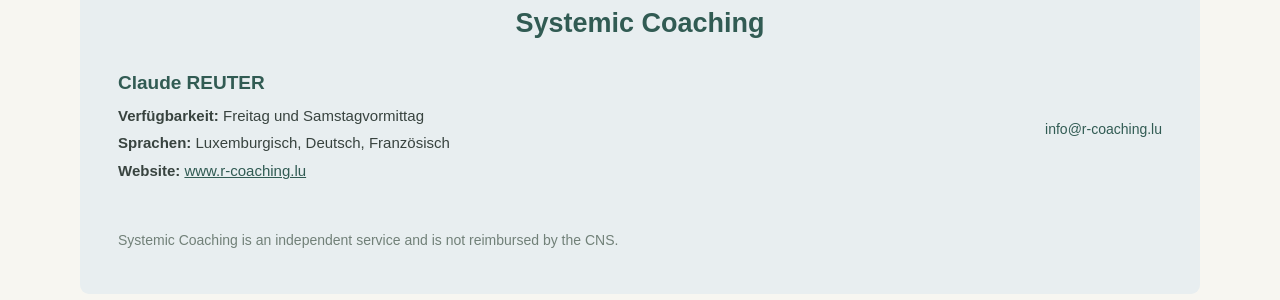
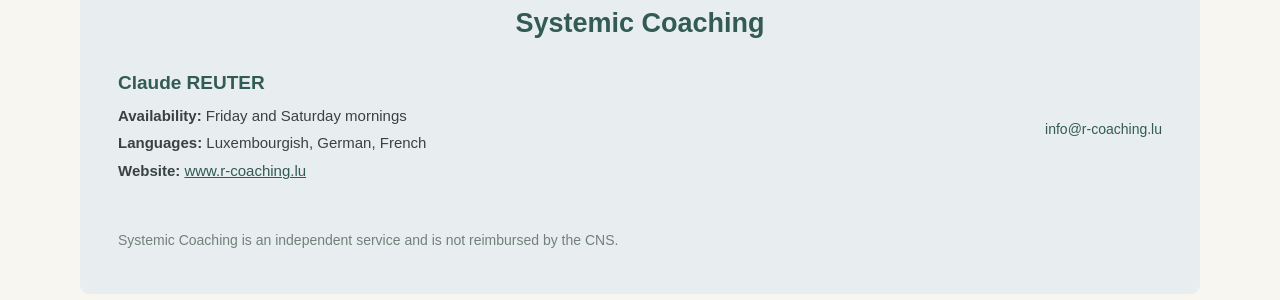
Before and after one commit to bjoernbrightside/praxis-schwebsange, a Jekyll site: the page built from en/index.md, in a window 1280 px wide and 900 px high, scrolled down 1600 px. Shown: the part 153-453 px from the top of the window. Built offline with Jekyll 4.4.1, drawn with Linux system fonts in a browser that asks for light colours.

Commit message:
Update index.md

```diff
--- a/en/index.md
+++ b/en/index.md
@@ -100,8 +100,8 @@ lang: en
 <div class="person">
   <div class="person-info">
     <h3>Claude REUTER</h3>
-    <p><strong>Verfügbarkeit:</strong> Freitag und Samstagvormittag</p>
-    <p><strong>Sprachen:</strong> Luxemburgisch, Deutsch, Französisch</p>
+   <p><strong>Availability:</strong> Friday and Saturday mornings</p>
+<p><strong>Languages:</strong> Luxembourgish, German, French</p>
     <p><strong>Website:</strong> <a href="https://www.r-coaching.lu" target="_blank" rel="noopener">www.r-coaching.lu</a></p>
   </div>
   <div class="person-contact">
```
